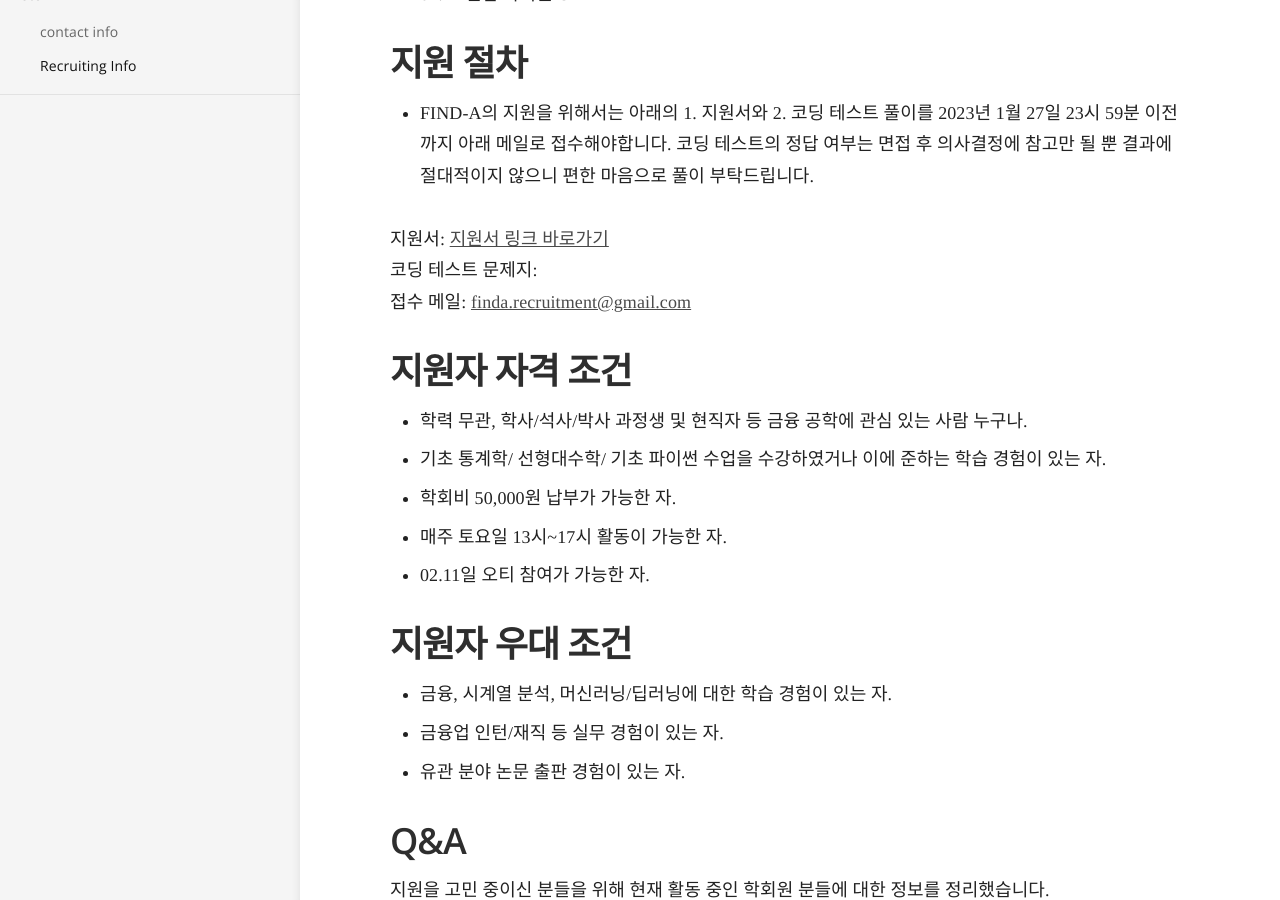
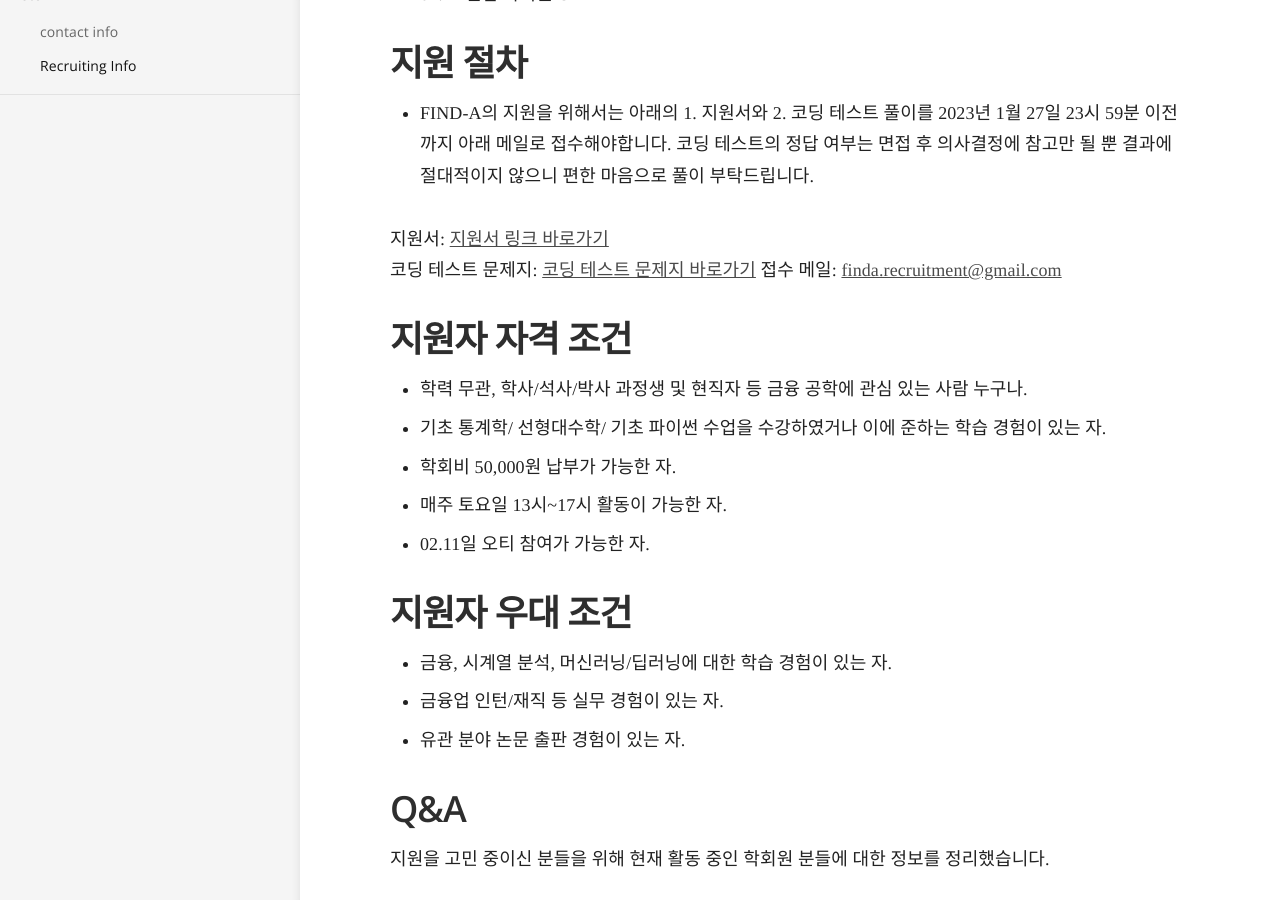
Before and after one commit to Find-A-AI/find-a-ai.github.io, a Jekyll site: the page built from _docs/3.ETC/Recruiting Info.md, in a window 1280 px wide and 900 px high, scrolled down 423 px. Built offline with Jekyll 4.4.1, drawn with Linux system fonts in a browser that asks for light colours; some web fonts are replaced.

Commit message:
Update Recruiting Info.md

```diff
--- a/_docs/3.ETC/Recruiting Info.md
+++ b/_docs/3.ETC/Recruiting Info.md
@@ -14,7 +14,7 @@ order: 2
   - FIND-A의 지원을 위해서는 아래의 1. 지원서와 2. 코딩 테스트 풀이를 2023년 1월 27일 23시 59분 이전까지 아래 메일로 접수해야합니다. 코딩 테스트의 정답 여부는 면접 후 의사결정에 참고만 될 뿐 결과에 절대적이지 않으니 편한 마음으로 풀이 부탁드립니다.
 
   지원서: [지원서 링크 바로가기](https://docs.google.com/document/d/1Rw7EkvgaZKDALYX-axah38Y-Og8r2Ntw/edit?usp=sharing&ouid=112059666847673135347&rtpof=true&sd=true)
-  코딩 테스트 문제지:
+  코딩 테스트 문제지: [코딩 테스트 문제지 바로가기](https://drive.google.com/file/d/1tMYm9b498pJ0aOB1UDvEwhHAjohDAwon/view?usp=sharing)
   접수 메일: [finda.recruitment@gmail.com](finda.recruitment@gmail.com)
 
 ## 지원자 자격 조건
```
